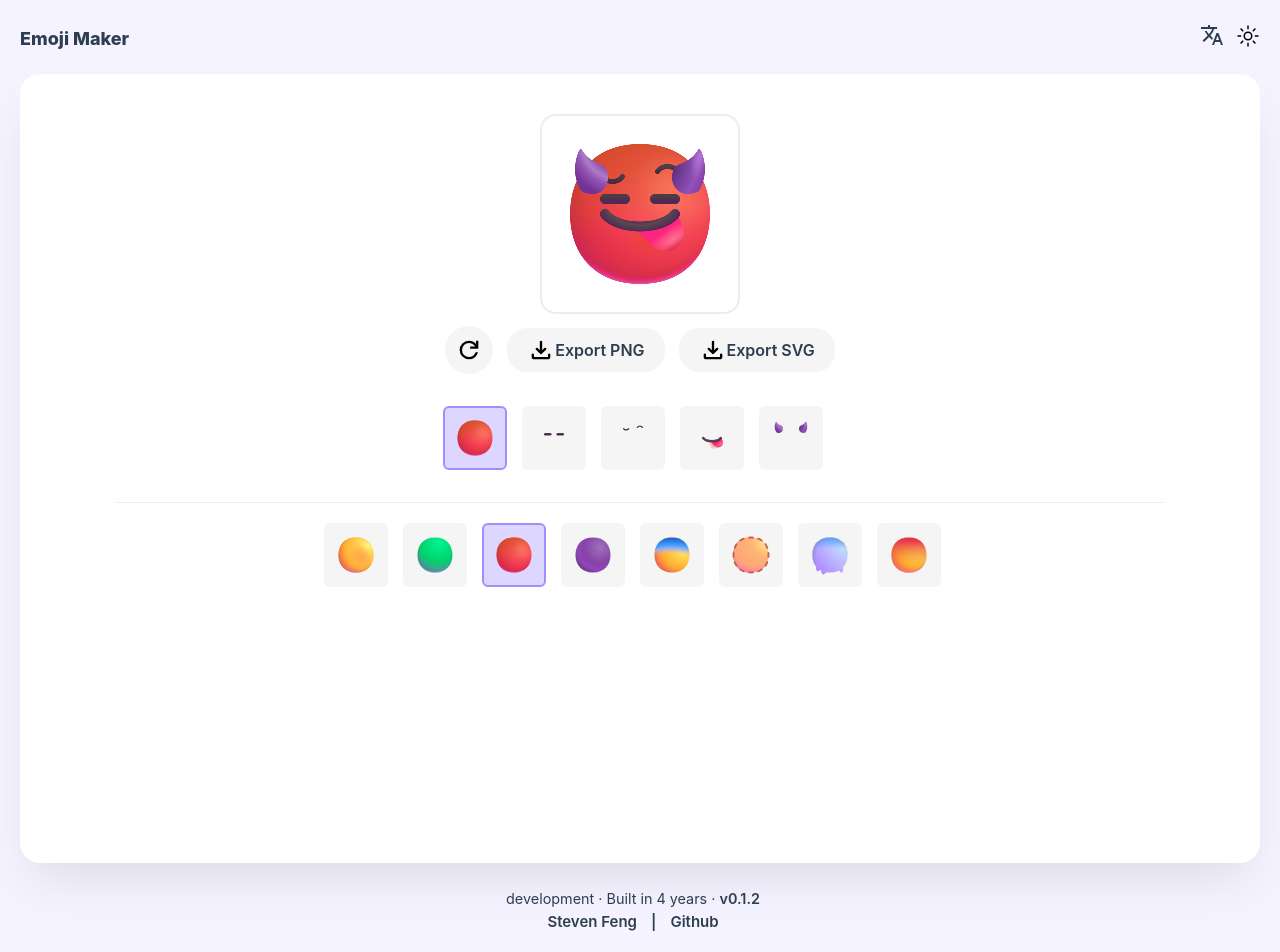
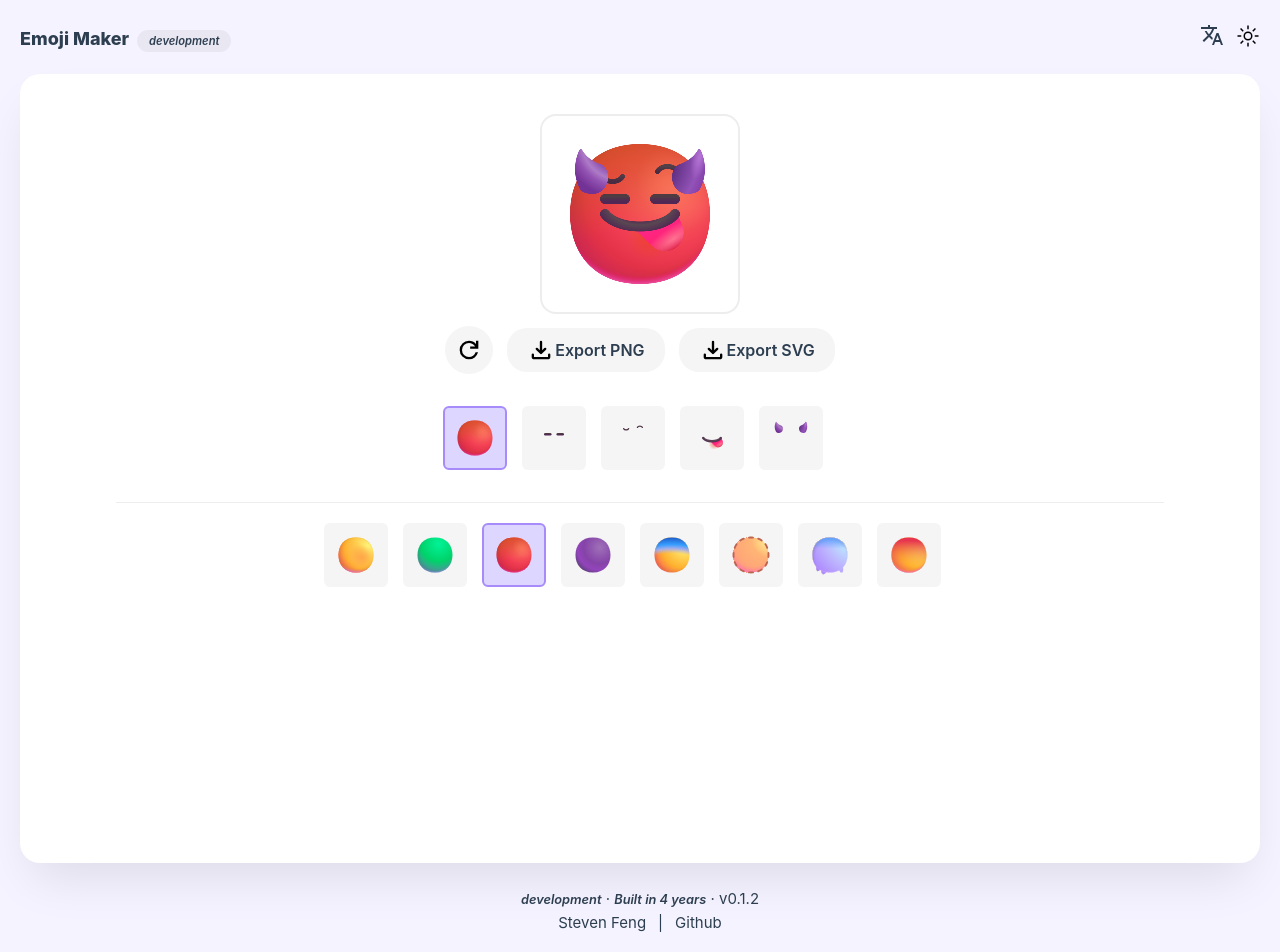
Before and after one commit to fh332393900/emoji-maker-vue, a Vue app: page / in a window 1280 px wide. Shown: the top 952 px of the page. Built offline with nearby package versions, Linux system fonts and the light colour scheme.

Commit message:
优化构建信息展示

```diff
--- a/src/assets/styles/base.css
+++ b/src/assets/styles/base.css
@@ -30,6 +30,8 @@
   --bg-box-black: rgba(34,34,34);
   --bg-box-gray: rgba(82,82,82);
   --bg-box-white: rgba(245,245,245);
+
+  --c-text-secondary-light: #919191;
 }
 
 /* semantic color variables for this project */
--- a/src/components/AppFooter.vue
+++ b/src/components/AppFooter.vue
@@ -1,17 +1,19 @@
 <template>
   <footer>
-    <div class="app-info" :title="date">
+    <div class="app-info">
       <span>{{ buildInfo.env.MODE }}</span>
       &middot;
-      <span>{{ $t("appInfo.built_at", [shortDate]) }}</span>
+      <span :title="date">{{ $t("appInfo.built_at", [shortDate]) }}</span>
       &middot;
       <Link :href="`https://github.com/fh332393900/emoji-maker-vue/releases/tag/${buildInfo.version}`">
         v{{ buildInfo.version }}
       </Link>
     </div>
     <div class="author-info flex justify-center align-center">
-      <div>Steven Feng</div>
-      <div>|</div>
+      <Link href="https://stevenfeng.cn" target="_blank">
+        Steven Feng
+      </Link>
+      <div style="margin: 0 12px;">|</div>
       <Link href="https://github.com/fh332393900/emoji-maker-vue" target="_blank">
         Github
       </Link>
@@ -48,10 +50,10 @@
 }
 .app-info {
   text-align: center;
-  font-size: 0.9rem;
 }
-.author-info div,a {
+.app-info span {
+  font-style: italic;
   font-weight: 600;
-  margin-right: 14px;
+  font-size: 0.8rem;
 }
 </style>
--- a/src/components/AppHeader.vue
+++ b/src/components/AppHeader.vue
@@ -1,6 +1,9 @@
 <template>
   <header class="glow-bg">
-    <h1>Emoji Maker</h1>
+    <h1>
+      Emoji Maker
+      <span class="env">{{ buildInfo.env.MODE }}</span>
+    </h1>
     <div class="btn">
       <div class="language">
         <svg @click.stop="menuShow = true" viewBox="0 0 24 24" width='1em' height='1em' xmlns='http://www.w3.org/2000/svg'>
@@ -32,6 +35,7 @@
 import { useAppStore } from '@/stores/app';
 import { useTheme } from '@/hooks/useDark';
 import type { Theme } from '@/hooks/useDark';
+import { useAppConfig } from '@/hooks/useAppConfig';
 import { locales, setLocalLang } from '../locales/i18n';
 import { useI18n } from 'vue-i18n';
 import sun from '../assets/svg/sun.svg';
@@ -48,6 +52,7 @@
 const dropdownMenuRef = ref<null | HTMLElement>(null);
 
 const isDropdownMenuOutside = useClickOutside(dropdownMenuRef);
+const { buildInfo } = useAppConfig();
 
 watch(menuShow, (newValue) => {
   if (newValue) {
@@ -145,4 +150,13 @@
 .active {
   color: var(--primary);
 }
+.env {
+  font-style: italic;
+  background-color: var(--color-menu-item);
+  font-size: 0.7rem;
+  font-weight: 600;
+  margin-left: 4px;
+  padding: 4px 12px;
+  border-radius: 24px;
+}
 </style>
--- a/src/components/Link.vue
+++ b/src/components/Link.vue
@@ -26,5 +26,6 @@
 }
 a:hover {
   text-decoration: underline;
+  color: var(--primary);
 }
 </style>
--- a/src/stores/app.ts
+++ b/src/stores/app.ts
@@ -11,7 +11,6 @@
     setLanguage(lang: string) {
       localStorage.setItem('lang', lang);
       this.language = lang;
-      console.log(this.language, '-------');
     },
   },
   getters: {
```
